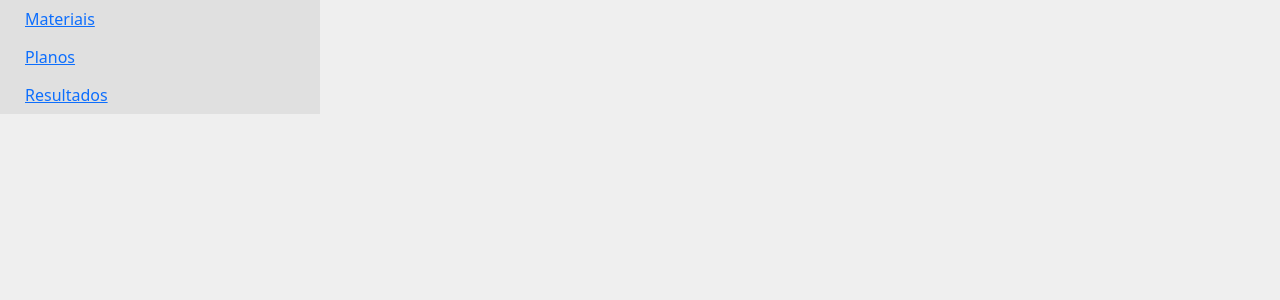
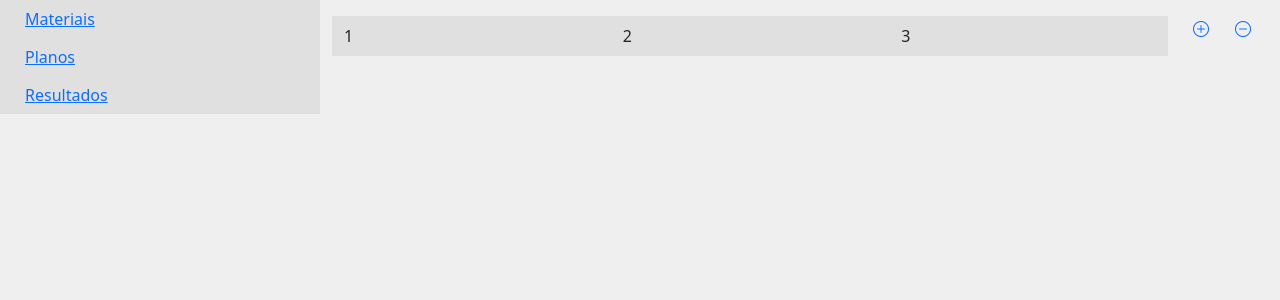
Before and after one commit to allekstat/projeto-php-2b-jeferson, a PHP site: page /pagina.php in a window 1280 px wide. Shown: the top 300 px of the page. Run offline with PHP 8.4, Linux system fonts and the light colour scheme.

Commit message:
iniciando conexão com o banco para cadastrar materiais

```diff
--- a/codigo.js
+++ b/codigo.js
@@ -5,6 +5,8 @@ $(document).ready(async function ()
     $('a.aba-resultados').click('resultados', mudar_tela);
     $('a.adicionar-campo').click(adicionar_campo);
     $('a.remover-campo').click(remover_campo);
+    $('a.adicionar-material').click(adicionar_material);
+    $('a.remover-material').click(remover_material);
 });
 function mudar_tela({ data: tela })
 {
@@ -20,7 +22,7 @@ async function listar_materiais()
     for (let i = 0; i < materiais.length; i++)
     {
         $('.materiais.col').append(`
-            <div class='row'>
+            <div class='py-2 row'>
                 <div class='col'>${materiais[i].nome}</div>
             </div>
         `);
@@ -28,7 +30,7 @@ async function listar_materiais()
 }
 function adicionar_material()
 {
-    //
+
 }
 function adicionar_campo()
 {
--- a/pagina.php
+++ b/pagina.php
@@ -32,8 +32,22 @@
                 </div>
             </div>
             <div class="col-sm-9">
-                <div class="tela-materiais row container">
-                    <div class="materiais col"></div>
+                <div class="tela-materiais align-items-end row container">
+                    <div class="materiais col">
+                        <div class="py-2 row">
+                            <div class="col">1</div>
+                            <div class="col">2</div>
+                            <div class="col">3</div>
+                        </div>
+                    </div>
+                    <div class="pb-3 mb-2 d-flex col-sm-1">
+                        <a class="adicionar-material btn btn-link">
+                            <i class="bi bi-plus-circle"></i>
+                        </a>
+                        <a class="remover-material btn btn-link">
+                            <i class="bi bi-dash-circle"></i>
+                        </a>
+                    </div>
                 </div>
                 <div style="display: none" class="tela-planos align-items-end row container">
                     <div class="campos col">
```
